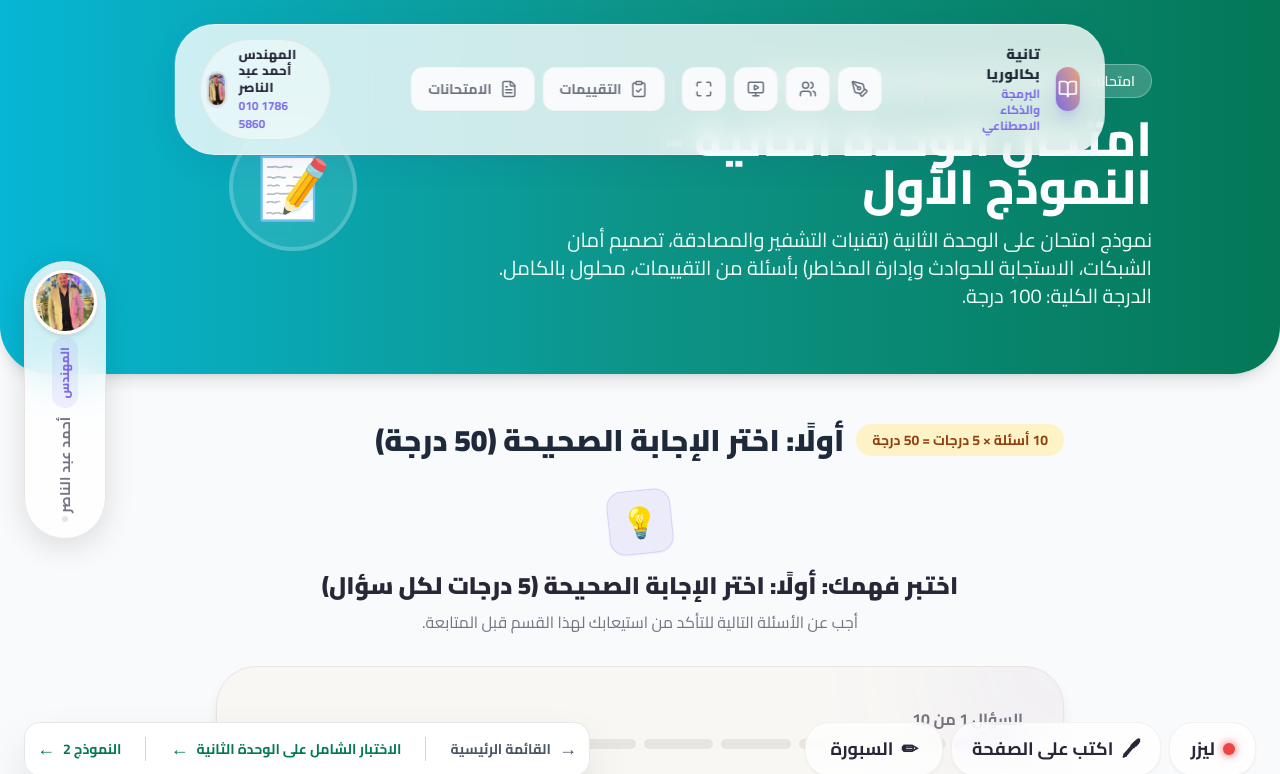
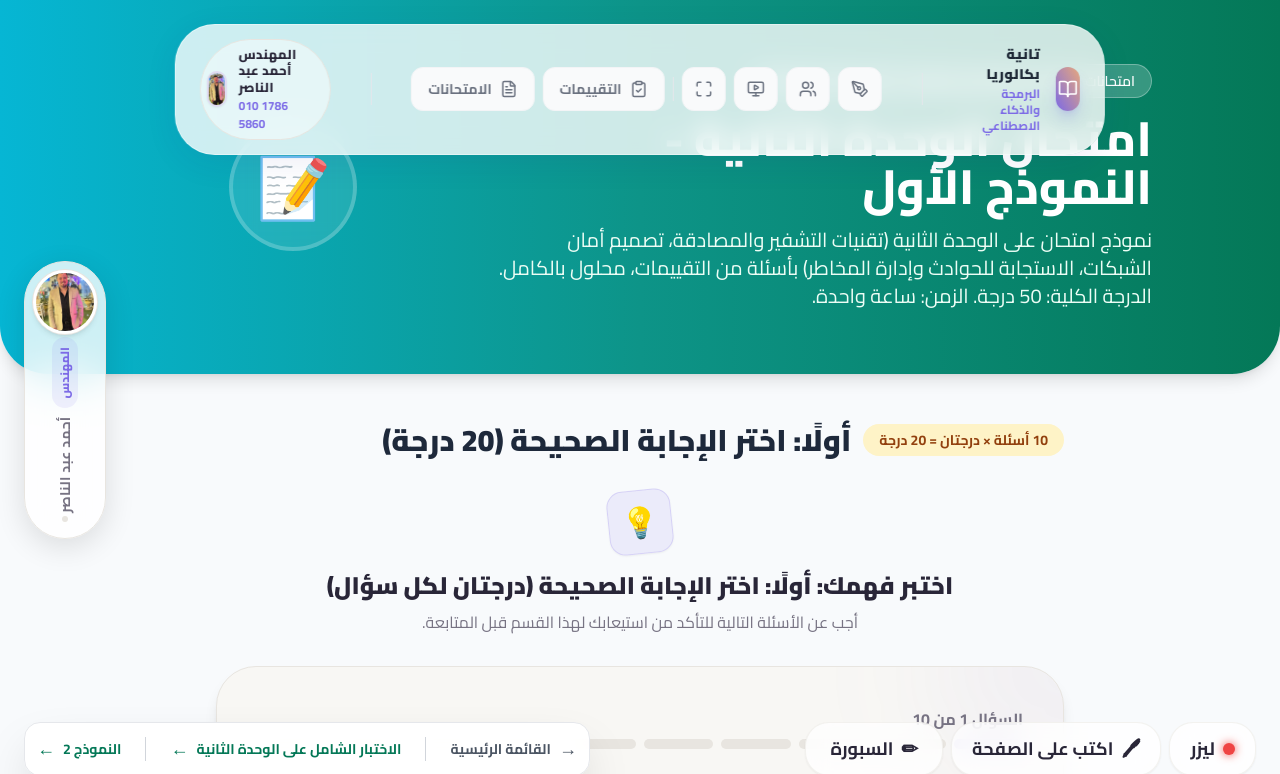
Before and after one commit to ahm-25/Baccalaureate, a Nuxt app: page /exams/it-unit-2-model-1 in a window 1280 px wide. Shown: the top 774 px of the page. Built offline with nearby package versions, Linux system fonts and the light colour scheme.

Commit message:
feat: add unit 2 IT exam models and data for second baccalaureate [deploy]

```diff
--- a/app/data/lessons/second-baccalaureate/it/exams/unit-2-models.ts
+++ b/app/data/lessons/second-baccalaureate/it/exams/unit-2-models.ts
@@ -10,7 +10,8 @@ import { marksLabel } from '~/utils/marks';
 // بحيث يكون لكل درس 5 أسئلة في النموذج (4 اختيار + 1 مقالي، أو 3 اختيار + 2 مقالي).
 // الأسئلة لا تتكرر بين النماذج، والأسئلة ذات الفكرة الواحدة موزعة على نماذج مختلفة.
 //
-// توزيع الدرجات (من 100): الاختيار من متعدد 10 × 5 = 50 درجة، والمقالي 5 × 10 = 50 درجة.
+// زمن الامتحان: ساعة واحدة. توزيع الدرجات (من 50): الاختيار من متعدد 10 × 2 = 20 درجة،
+// والمقالي 5 × 6 = 30 درجة.
 
 const allBlocks = [...lesson1, ...lesson2, ...lesson3];
 const mcqById = new Map<string, Question>(allBlocks.flatMap(b => b.mcqs.map(q => [q.id, q] as const)));
@@ -24,9 +25,10 @@ function pick<T>(source: Map<string, T>, ids: string[]): T[] {
   });
 }
 
-export const TOTAL_MARKS = 100;
-const MCQ_MARKS = 5;
-const ESSAY_MARKS = 10;
+export const TOTAL_MARKS = 50;
+export const DURATION = 'ساعة واحدة';
+const MCQ_MARKS = 2;
+const ESSAY_MARKS = 6;
 
 interface ModelSpec {
   mcqs: string[];
--- a/app/pages/exams/it-unit-2-model-1.vue
+++ b/app/pages/exams/it-unit-2-model-1.vue
@@ -1,7 +1,7 @@
 <template>
   <AssessmentsLessonView
     title="امتحان الوحدة الثانية - النموذج الأول"
-    description="نموذج امتحان على الوحدة الثانية (تقنيات التشفير والمصادقة، تصميم أمان الشبكات، الاستجابة للحوادث وإدارة المخاطر) بأسئلة من التقييمات، محلول بالكامل. الدرجة الكلية: 100 درجة."
+    description="نموذج امتحان على الوحدة الثانية (تقنيات التشفير والمصادقة، تصميم أمان الشبكات، الاستجابة للحوادث وإدارة المخاطر) بأسئلة من التقييمات، محلول بالكامل. الدرجة الكلية: 50 درجة. الزمن: ساعة واحدة."
     icon="📝"
     badge="امتحانات مذكرة «عبد الناصر في البرمجة» - الصف الثاني البكالوريا"
     :show-final-quiz="false"
--- a/app/pages/exams/it-unit-2-model-2.vue
+++ b/app/pages/exams/it-unit-2-model-2.vue
@@ -1,7 +1,7 @@
 <template>
   <AssessmentsLessonView
     title="امتحان الوحدة الثانية - النموذج الثاني"
-    description="نموذج امتحان على الوحدة الثانية (تقنيات التشفير والمصادقة، تصميم أمان الشبكات، الاستجابة للحوادث وإدارة المخاطر) بأسئلة من التقييمات، محلول بالكامل. الدرجة الكلية: 100 درجة."
+    description="نموذج امتحان على الوحدة الثانية (تقنيات التشفير والمصادقة، تصميم أمان الشبكات، الاستجابة للحوادث وإدارة المخاطر) بأسئلة من التقييمات، محلول بالكامل. الدرجة الكلية: 50 درجة. الزمن: ساعة واحدة."
     icon="📝"
     badge="امتحانات مذكرة «عبد الناصر في البرمجة» - الصف الثاني البكالوريا"
     :show-final-quiz="false"
--- a/app/pages/exams/it-unit-2-model-3.vue
+++ b/app/pages/exams/it-unit-2-model-3.vue
@@ -1,7 +1,7 @@
 <template>
   <AssessmentsLessonView
     title="امتحان الوحدة الثانية - النموذج الثالث"
-    description="نموذج امتحان على الوحدة الثانية (تقنيات التشفير والمصادقة، تصميم أمان الشبكات، الاستجابة للحوادث وإدارة المخاطر) بأسئلة من التقييمات، محلول بالكامل. الدرجة الكلية: 100 درجة."
+    description="نموذج امتحان على الوحدة الثانية (تقنيات التشفير والمصادقة، تصميم أمان الشبكات، الاستجابة للحوادث وإدارة المخاطر) بأسئلة من التقييمات، محلول بالكامل. الدرجة الكلية: 50 درجة. الزمن: ساعة واحدة."
     icon="📝"
     badge="امتحانات مذكرة «عبد الناصر في البرمجة» - الصف الثاني البكالوريا"
     :show-final-quiz="false"
--- a/app/pages/exams/it-unit-2-model-4.vue
+++ b/app/pages/exams/it-unit-2-model-4.vue
@@ -1,7 +1,7 @@
 <template>
   <AssessmentsLessonView
     title="امتحان الوحدة الثانية - النموذج الرابع"
-    description="نموذج امتحان على الوحدة الثانية (تقنيات التشفير والمصادقة، تصميم أمان الشبكات، الاستجابة للحوادث وإدارة المخاطر) بأسئلة من التقييمات، محلول بالكامل. الدرجة الكلية: 100 درجة."
+    description="نموذج امتحان على الوحدة الثانية (تقنيات التشفير والمصادقة، تصميم أمان الشبكات، الاستجابة للحوادث وإدارة المخاطر) بأسئلة من التقييمات، محلول بالكامل. الدرجة الكلية: 50 درجة. الزمن: ساعة واحدة."
     icon="📝"
     badge="امتحانات مذكرة «عبد الناصر في البرمجة» - الصف الثاني البكالوريا"
     :show-final-quiz="false"
--- a/app/pages/exams/it-unit-2-model-5.vue
+++ b/app/pages/exams/it-unit-2-model-5.vue
@@ -1,7 +1,7 @@
 <template>
   <AssessmentsLessonView
     title="امتحان الوحدة الثانية - النموذج الخامس"
-    description="نموذج امتحان على الوحدة الثانية (تقنيات التشفير والمصادقة، تصميم أمان الشبكات، الاستجابة للحوادث وإدارة المخاطر) بأسئلة من التقييمات، محلول بالكامل. الدرجة الكلية: 100 درجة."
+    description="نموذج امتحان على الوحدة الثانية (تقنيات التشفير والمصادقة، تصميم أمان الشبكات، الاستجابة للحوادث وإدارة المخاطر) بأسئلة من التقييمات، محلول بالكامل. الدرجة الكلية: 50 درجة. الزمن: ساعة واحدة."
     icon="📝"
     badge="امتحانات مذكرة «عبد الناصر في البرمجة» - الصف الثاني البكالوريا"
     :show-final-quiz="false"
```
Also changed, not shown: 2 other files (tests, documents, lock files or other folders).
